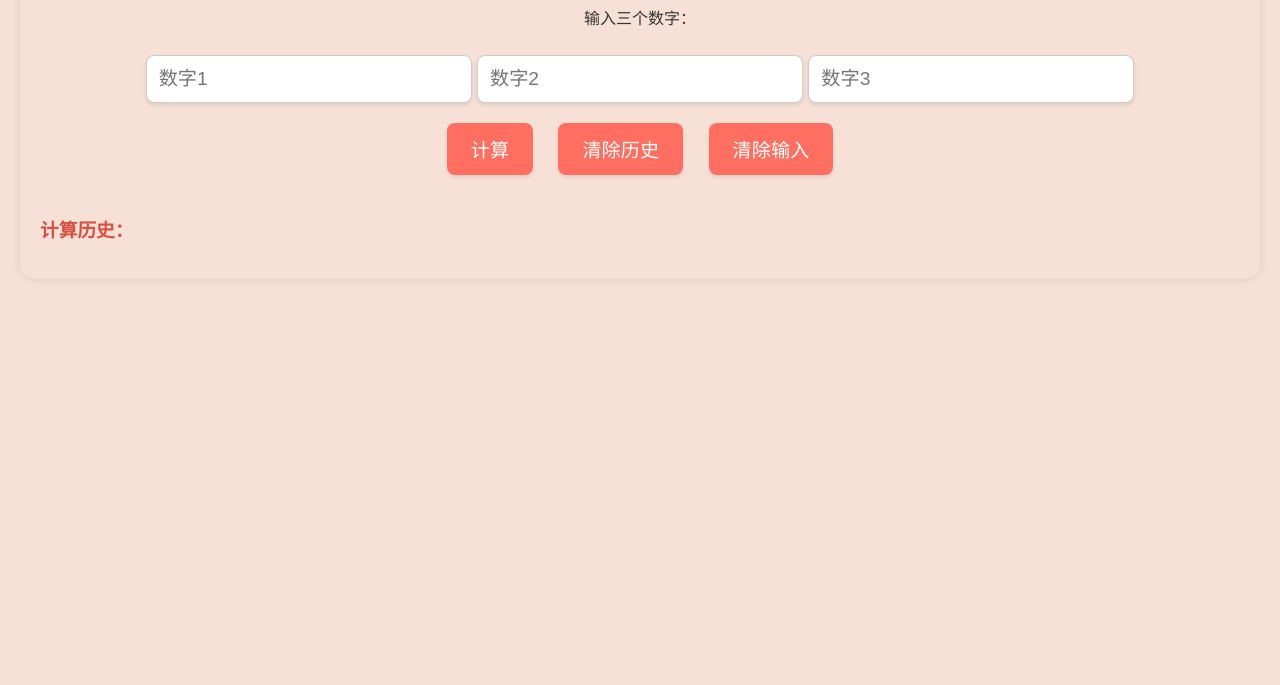
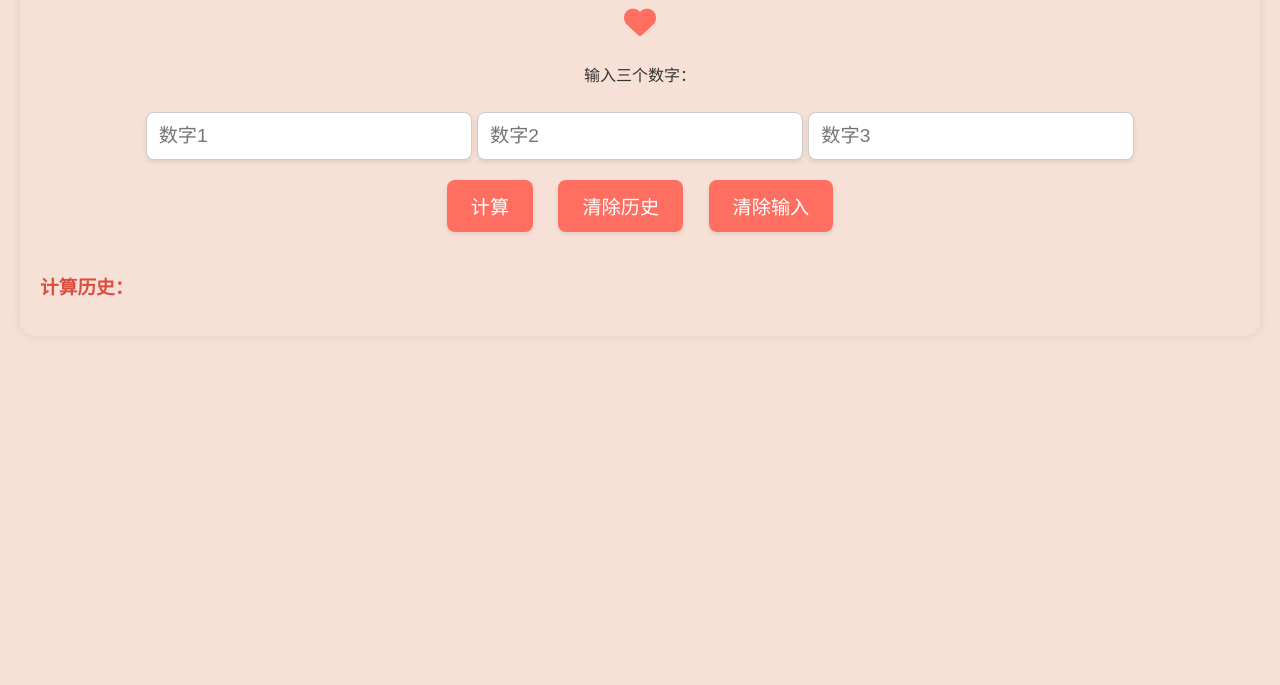
Before and after one commit to Biubiu-23/simple-calculator, a plain HTML site: page index.html in a window 1280 px wide. Shown: the part 115-800 px from the top of the page. Drawn offline with Linux system fonts and the light colour scheme.

Commit message:
Update index.html

```diff
--- a/index.html
+++ b/index.html
@@ -4,6 +4,7 @@
     <meta charset="UTF-8">
     <meta name="viewport" content="width=device-width, initial-scale=1.0">
     <title>为妈妈定制的简单计算器</title>
+    <link rel="stylesheet" href="https://cdnjs.cloudflare.com/ajax/libs/font-awesome/6.4.0/css/all.min.css">
     <style>
         body {
             font-family: 'Comic Sans MS', cursive, sans-serif;
@@ -96,10 +97,18 @@
             border-radius: 8px;
             cursor: pointer;
         }
+        .heart {
+            font-size: 2rem;
+            color: #ff6f61;
+            margin: 20px 0;
+        }
     </style>
 </head>
 <body>
     <h1 class="customized-for-mom">为妈妈定制的简单计算器</h1>
+    <div class="heart">
+        <i class="fa-solid fa-heart"></i> <!-- Font Awesome 爱心图标 -->
+    </div>
     <p>输入三个数字：</p>
     <input type="number" id="num1" placeholder="数字1">
     <input type="number" id="num2" placeholder="数字2">
```
